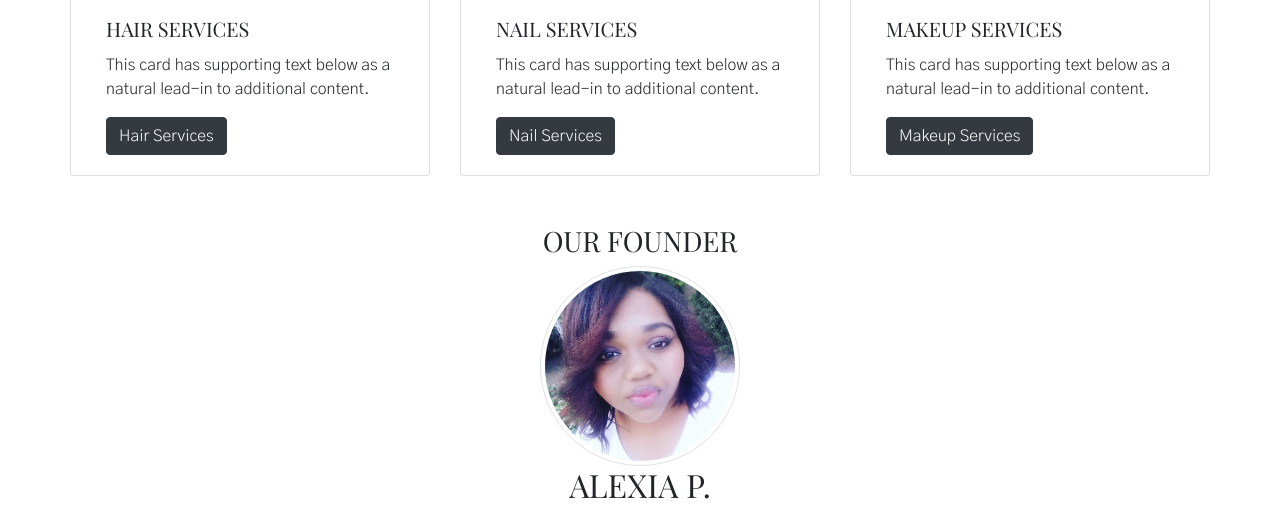
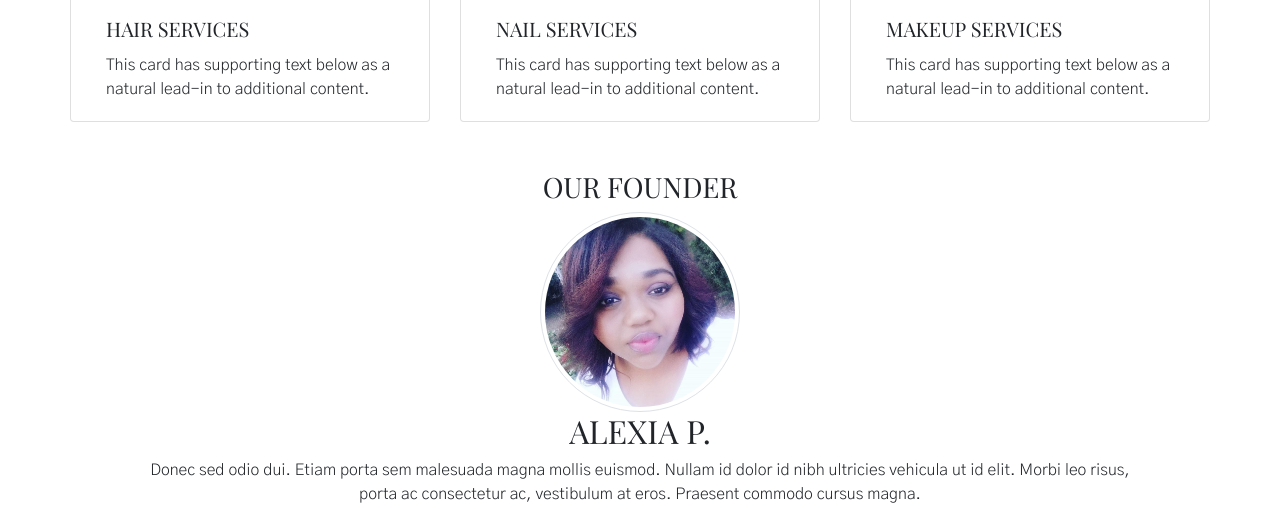
Before and after one commit to kpatterson23/Artistic-Beauty, a website: page index.html in a window 1280 px wide. Shown: the part 890-1399 px from the top of the page. Drawn offline with nearby package versions, Linux system fonts and the light colour scheme.

Commit message:
Removed buttons from cards on index.html

```diff
--- a/index.html
+++ b/index.html
@@ -72,7 +72,6 @@
                             <h5 class="card-title">Hair Services</h5>
                             <p class="card-text">This card has supporting text below as a natural lead-in to additional
                                 content.</p>
-                            <a class="btn btn-dark btn-md" href="#" role="button">Hair Services</a>
                         </div>
                     </div>
                     <div class="card col-sm-4">
@@ -81,7 +80,6 @@
                             <h5 class="card-title">Nail Services</h5>
                             <p class="card-text">This card has supporting text below as a natural lead-in to additional
                                 content.</p>
-                            <a class="btn btn-dark btn-md" href="#" role="button">Nail Services</a>
                         </div>
                     </div>
                     <div class="card col-sm-4">
@@ -90,7 +88,6 @@
                             <h5 class="card-title">Makeup Services</h5>
                             <p class="card-text">This card has supporting text below as a natural lead-in to additional
                                 content.</p>
-                            <a class="btn btn-dark btn-md" href="#" role="button">Makeup Services</a>
                         </div>
                     </div>
                 </div>
```
